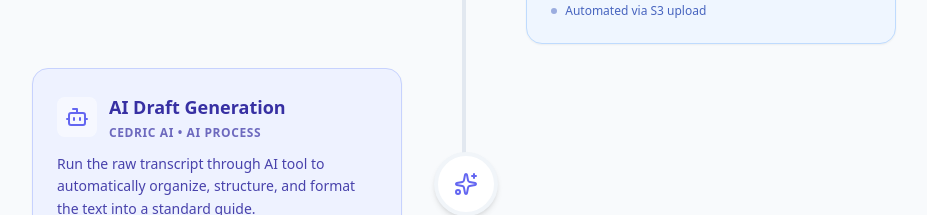
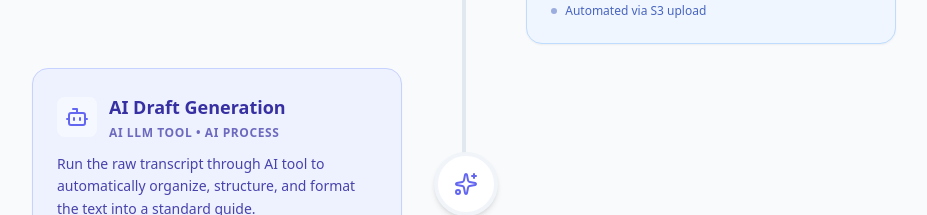
Before and after one commit to disquee/ai-docs-workflow, a React (Vite) app: page / in a window 1280 px wide. Shown: the part 980-1195 px from the top of the page, without its empty margins (176-1103 px from the left). Built offline with nearby package versions, Linux system fonts and the light colour scheme.

Commit message:
updated wording

```diff
--- a/src/App.jsx
+++ b/src/App.jsx
@@ -30,7 +30,7 @@ export default function App() {
     {
       id: 3,
       title: "AI Draft Generation",
-      owner: "Cedric AI",
+      owner: "AI LLM tool",
       role: "AI Process",
       type: "ai",
       icon: Bot,
```
